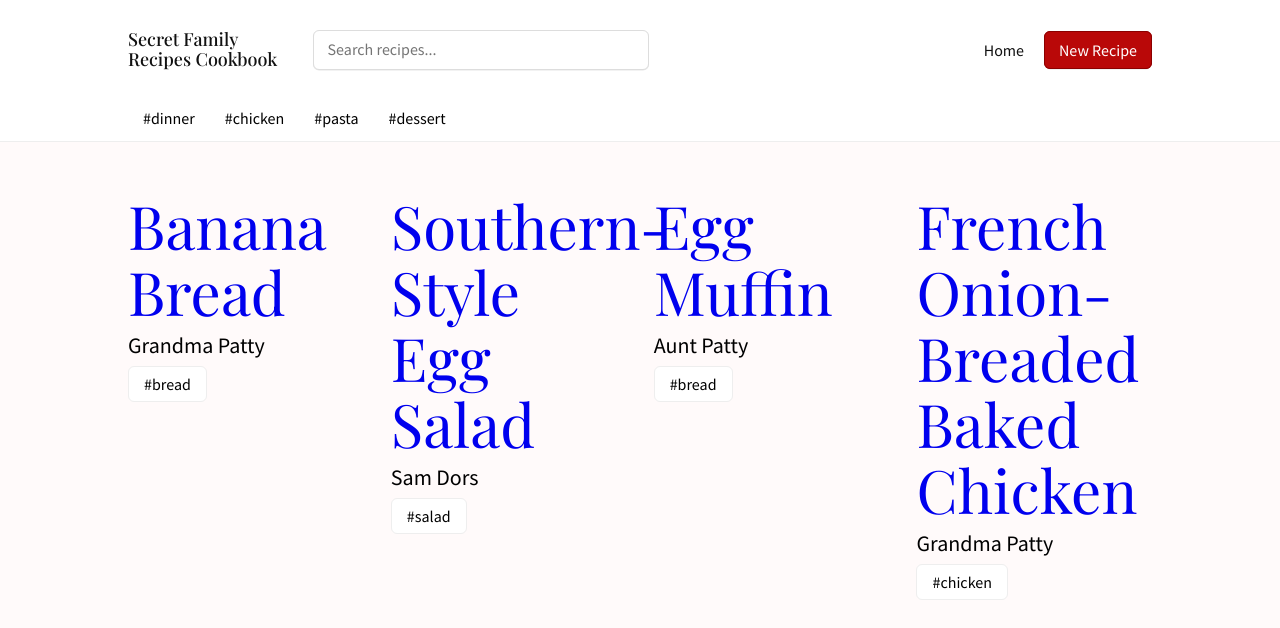
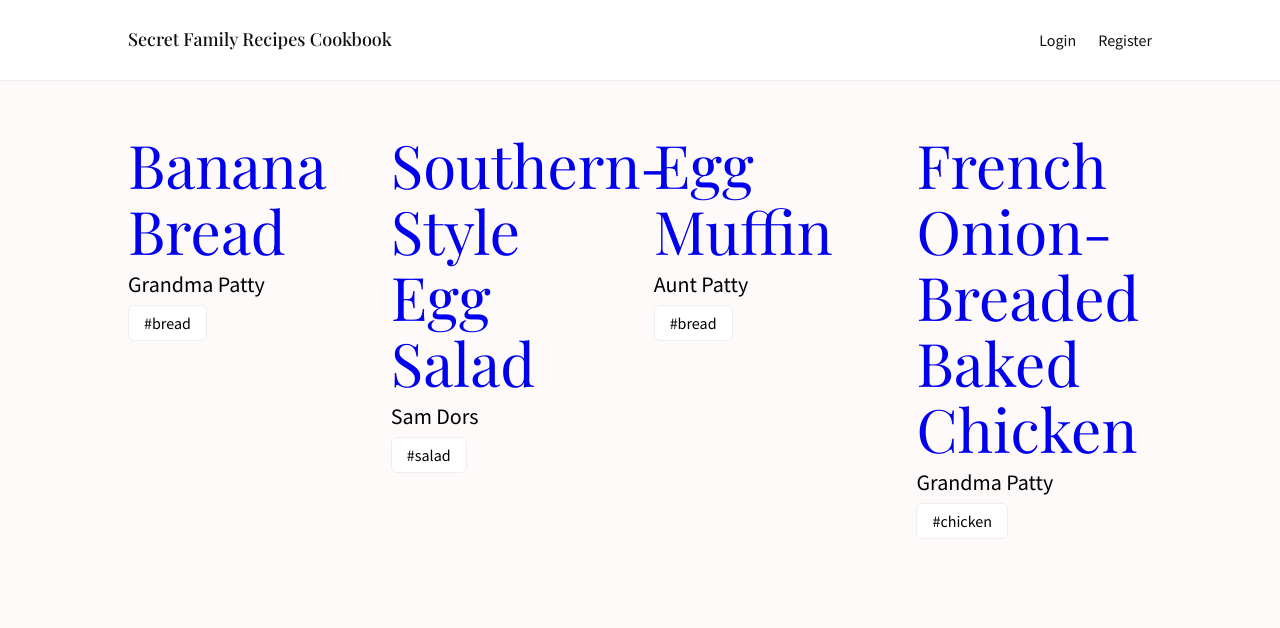
Before and after one commit to Secret-Family-Recipes-5/Front-End, a React (Create React App) app in the folder secret-recipes/: page /home in a window 1280 px wide. Shown: the top 628 px of the page. Built offline with nearby package versions, Linux system fonts and the light colour scheme; sample sign-in values are in the browser's storage.

Commit message:
nav conditional rendering setup, favicon changed to book emoji, working on replacing dummydata into actual database data

```diff
--- a/secret-recipes/src/App.js
+++ b/secret-recipes/src/App.js
@@ -13,6 +13,7 @@ import Recipe from './components/Recipe';
 
 function App() {
   let [recipes] = useState(data);
+  const [loginStatus, setLoginStatus] = useState(false)
 
   const addDummy = recipe => {
     recipes.push(recipe)
@@ -20,7 +21,7 @@ function App() {
 
   return (
     <div className="App">
-      <RootContext.Provider value={{recipes, addDummy}}>
+      <RootContext.Provider value={{recipes, addDummy, loginStatus, setLoginStatus}}>
         <Nav />
         <Switch>
 
--- a/secret-recipes/src/components/Login.js
+++ b/secret-recipes/src/components/Login.js
@@ -1,12 +1,14 @@
-import React, { useState } from 'react';
+import React, { useState, useContext } from 'react';
 import { Link } from 'react-router-dom';
 import formValidation from './formValidation';
 import * as Yup from 'yup';
 import { axiosWithAuth } from '../axiosWithAuth/axiosWithAuth';
 import { useHistory } from 'react-router-dom';
+import RootContext from '../contexts/RootContext';
 
 const Login = () => {
   let history = useHistory();
+  const { setLoginStatus } = useContext(RootContext);
 
   const initialFormValues = {
     "username": "",
@@ -57,6 +59,7 @@ const Login = () => {
       .then(res => {
         console.log(res)
         localStorage.setItem('token', res.data.access_token);
+        setLoginStatus(true);
         history.push('/home')
       })
       .catch(err => console.log(err))
--- a/secret-recipes/src/components/Nav.js
+++ b/secret-recipes/src/components/Nav.js
@@ -1,25 +1,40 @@
-import React from 'react'
+import React, { useContext } from 'react'
 import { Link } from 'react-router-dom'
 import Category from './Category'
+import RootContext from '../contexts/RootContext';
 
 const Nav = () => {
-  const token = localStorage.getItem('token')
+  const { loginStatus, setLoginStatus } = useContext(RootContext);
+
+  const logoutHandler = () => {
+    localStorage.removeItem('token')
+    setLoginStatus(false)
+  }
 
   return (
     <div className='navContainer'>
       <div className='navWrapper'>
         <div className='logo'>
           <Link to='/home'>Secret Family Recipes Cookbook</Link>
-          <input type='text' placeholder='Search recipes...'></input>
+          {loginStatus ? <input type='text' placeholder='Search recipes...'></input> : null}
         </div>
         <nav>
 
+          {loginStatus ?
+            <>
+              <Link className='createRecipe' to='/create'>New Recipe</Link>
               <Link to='/home'>Home</Link>
-          <Link className='createRecipe' to='/create'>New Recipe</Link>
+              <Link to='/' onClick={logoutHandler}>Logout</Link>
+            </>
+            :
+            <>
+              <Link to='/'>Login</Link> <Link to='/register'>Register</Link>
+            </>
+          }
         </nav>
       </div>
 
-      {token ?
+      {loginStatus ?
         <div className='categoryWrapper'>
           <Category />
         </div>
--- a/secret-recipes/src/components/Register.js
+++ b/secret-recipes/src/components/Register.js
@@ -55,7 +55,7 @@ const Register = () => {
   const handleSubmit = (event) => {
     event.preventDefault()
     axios
-      .post('https://secret-recipe-5.herokuapp.com/users/createnewuser', formValues)
+      .post('https://secret-recipe-5.herokuapp.com/createnewuser', formValues)
       .then(res => {
         console.log(res)
         history.push('/')
```
Also changed, not shown: secret-recipes/public/index.html (+1 -0 lines). Lines whose indentation alone changed are shown as unchanged.
